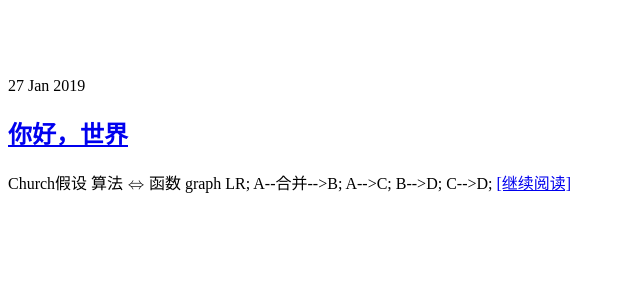
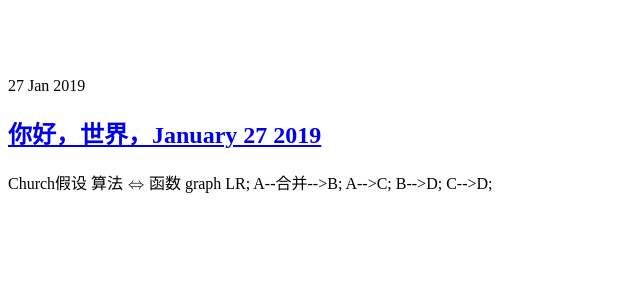
Before and after one commit to yunfeng-net/yunfeng-net.github.io, a Jekyll site: the page built from index.html, in a window 1280 px wide. Shown: the top 300 px of the page, without its empty margins (0-640 px from the left). Built offline with Jekyll 4.4.1, drawn with Linux system fonts in a browser that asks for light colours; formulas are drawn with MathJax 3.

Commit message:
Update index.html

```diff
--- a/index.html
+++ b/index.html
@@ -15,12 +15,11 @@ description: "人生是一段旅途"
         <span class="year">{{ post.date | date:"%Y" }}</span>
     </div>
      <header>
-        <h2><a href="{{post.url}}" title="{{ post.title }}">{{ post.title }}</a></h2>
+        <h2><a href="{{post.url}}" title="{{ post.title }}">{{ post.title }}，{{ post.date | date:"%B %-d %Y " }}</a></h2>
      </header>
      <div class="con">
         <p>
             {{ post.content  | | split:'<!--more-->' | first | strip_html }}
-            <a class="more" href="{{ post.url }}">[继续阅读]</a>
         </p>
      </div>
 </article>
```
